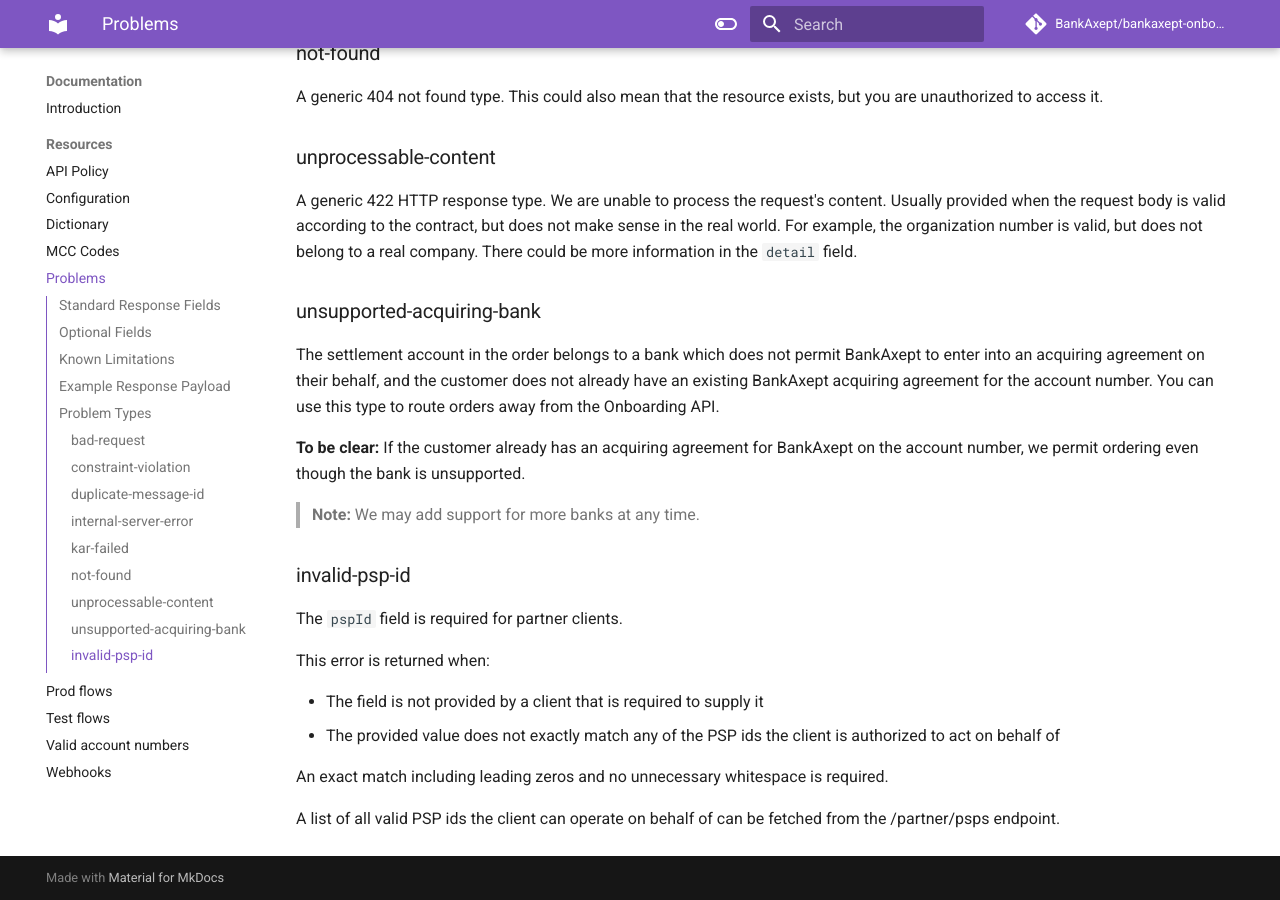
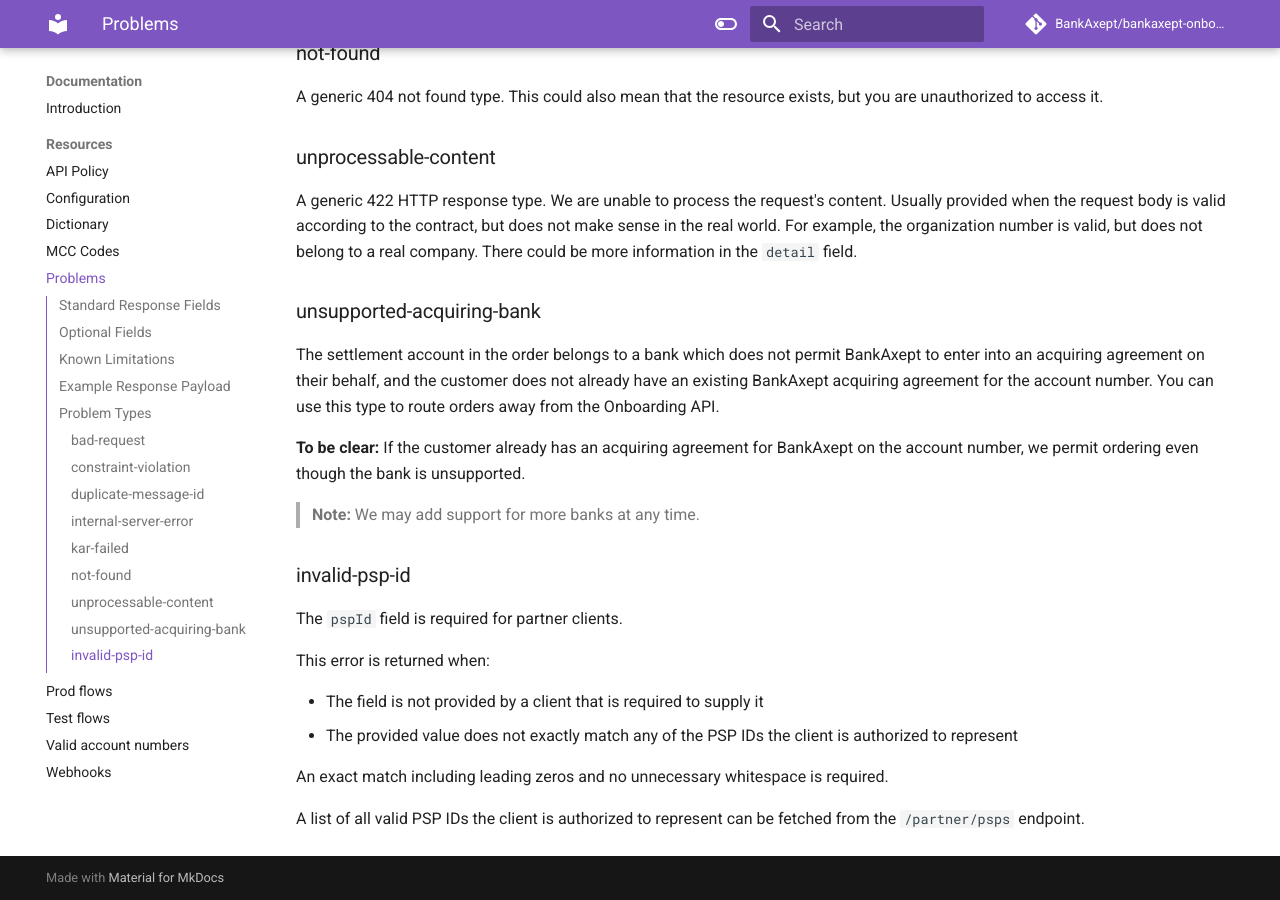
Before and after one commit to BankAxept/bankaxept-onboarding-external-documentation, an MkDocs documentation site: the page built from docs/problems.md, in a window 1280 px wide and 900 px high, scrolled down 2144 px. Built offline with MkDocs 1.6.1 and Material for MkDocs 9.7.7, drawn with Linux system fonts in a browser that asks for light colours; comment, search, counter and statistics services are not loaded.

Commit message:
Potential fix for pull request finding
Co-authored-by: Copilot Autofix powered by AI <175728472+Copilot@users.noreply.github.com>

```diff
--- a/docs/problems.md
+++ b/docs/problems.md
@@ -93,8 +93,8 @@ The `pspId` field is required for partner clients.
 This error is returned when:
 
 - The field is not provided by a client that is required to supply it
-- The provided value does not exactly match any of the PSP ids the client is authorized to act on behalf of
+- The provided value does not exactly match any of the PSP IDs the client is authorized to represent
 
 An exact match including leading zeros and no unnecessary whitespace is required.
 
-A list of all valid PSP ids the client can operate on behalf of can be fetched from the /partner/psps endpoint.
+A list of all valid PSP IDs the client is authorized to represent can be fetched from the `/partner/psps` endpoint.
```
